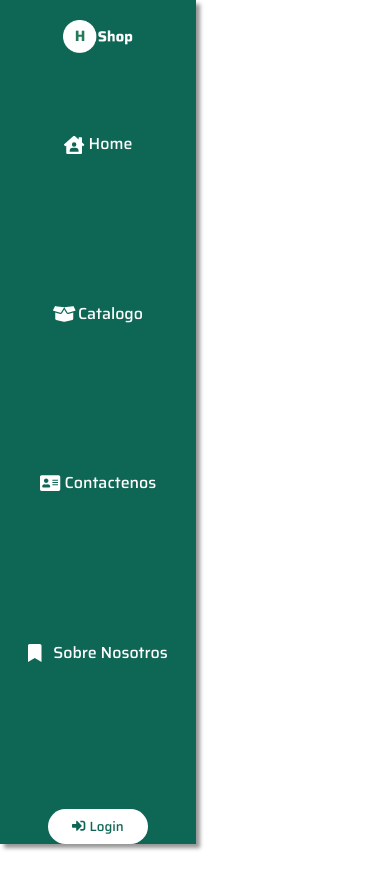
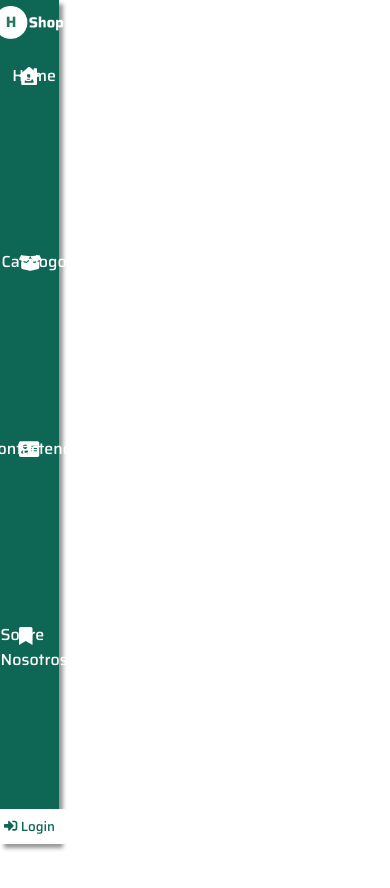
Before and after one commit to guidoabelleira/E-Commerce-PF10, a React (Create React App) app in the folder client/: page / in a window 390 px wide. Shown: the top 888 px of the page. Built offline with nearby package versions, Linux system fonts and the light colour scheme; no server answers.

Commit message:
responsive 1

```diff
--- a/client/src/components/AuxiliarCards/AuxiliarCards.module.css
+++ b/client/src/components/AuxiliarCards/AuxiliarCards.module.css
@@ -8,3 +8,13 @@
     margin-right: 0.5%;
     width: 100%;
 }
+@media (max-width: 700px) {
+    .container{
+        display: flex;
+    flex-direction: column;
+
+    }
+    .card{
+        margin-bottom: 16%;
+    }
+}
--- a/client/src/components/Card/Card.module.css
+++ b/client/src/components/Card/Card.module.css
@@ -99,6 +99,13 @@ height: 41px;
 .price:hover{
   background-color: #f1efef
 }
+@media (max-width: 700px) {
+  .container{
+    width: 200px;
+    height: 400px;
+  }
+}
+
 /* @import url('https://fonts.googleapis.com/css?family=Sarala:700|Exo+2:300');
 
 
--- a/client/src/components/NavBar/NavBar.module.css
+++ b/client/src/components/NavBar/NavBar.module.css
@@ -64,3 +64,14 @@ height: 380.25px;
 .login{
     margin-top:80%;
 }
+@media (max-width: 700px) {
+    .container{
+        height: 100%;
+        width: 15%;
+    }
+    .mainBttn p {
+        color:white;
+        margin-left: 2.5%;
+
+       position: fixed;
+}}
--- a/client/src/components/products/products.module.css
+++ b/client/src/components/products/products.module.css
@@ -4,16 +4,20 @@
     align-items:center;
     justify-content:center;
     flex-direction: column;
+    text-align: center;
 }
 .paginationContainer{
     display:flex;
     flex-direction:row;
     margin-top:25%;
+    align-items:center;
+    justify-content:center;
 }
 
 .paginationContainer li{
    margin-left:8%;
    text-decoration: none;
+
 }
 
 .searchbar {
@@ -43,3 +47,15 @@
     top: 130px;
     right:10px;
 }
+
+.activePagination {
+  color: #0E6655;
+}
+
+@media (max-width: 700px) {
+    .container{
+        margin-left: 0vw;
+    }
+
+
+}
--- a/client/src/index.js
+++ b/client/src/index.js
@@ -13,7 +13,7 @@ dotenv.config();
 require('dotenv').config()
 
 axios.defaults.baseURL = process.env.REACT_APP_API || "http://localhost:3001";
-// axios.defaults.baseURL = "http://localhost:3001" || "https://ecommerce-pf-10.herokuapp.com";
+//axios.defaults.baseURL =  "https://ecommerce-pf-10.herokuapp.com";
 
 // AUTH0_DOMAIN=dev-s40eclcq.us.auth0.com
 // AUTH0_CLIENT_ID=TgAyzRWUfdI2TzdahNvTSQ2xoFTHra2u
```
